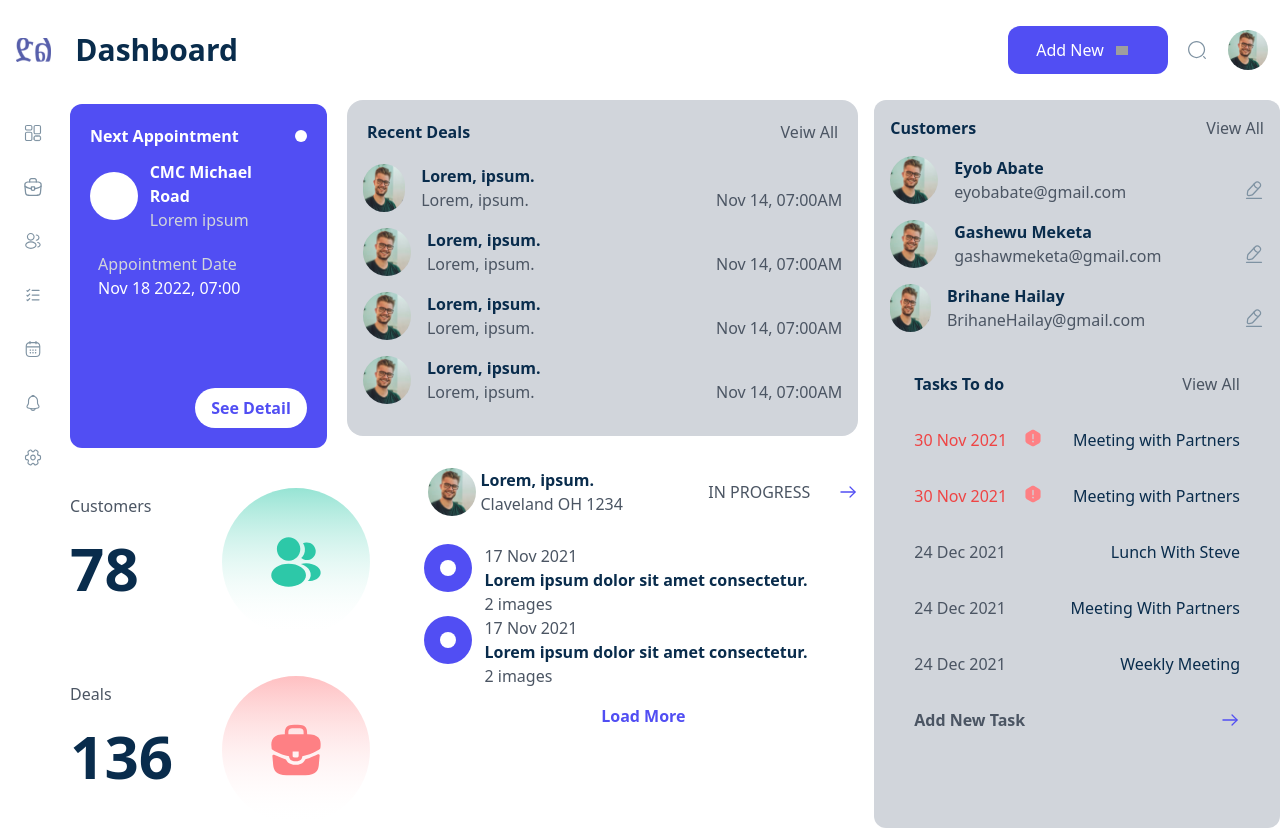
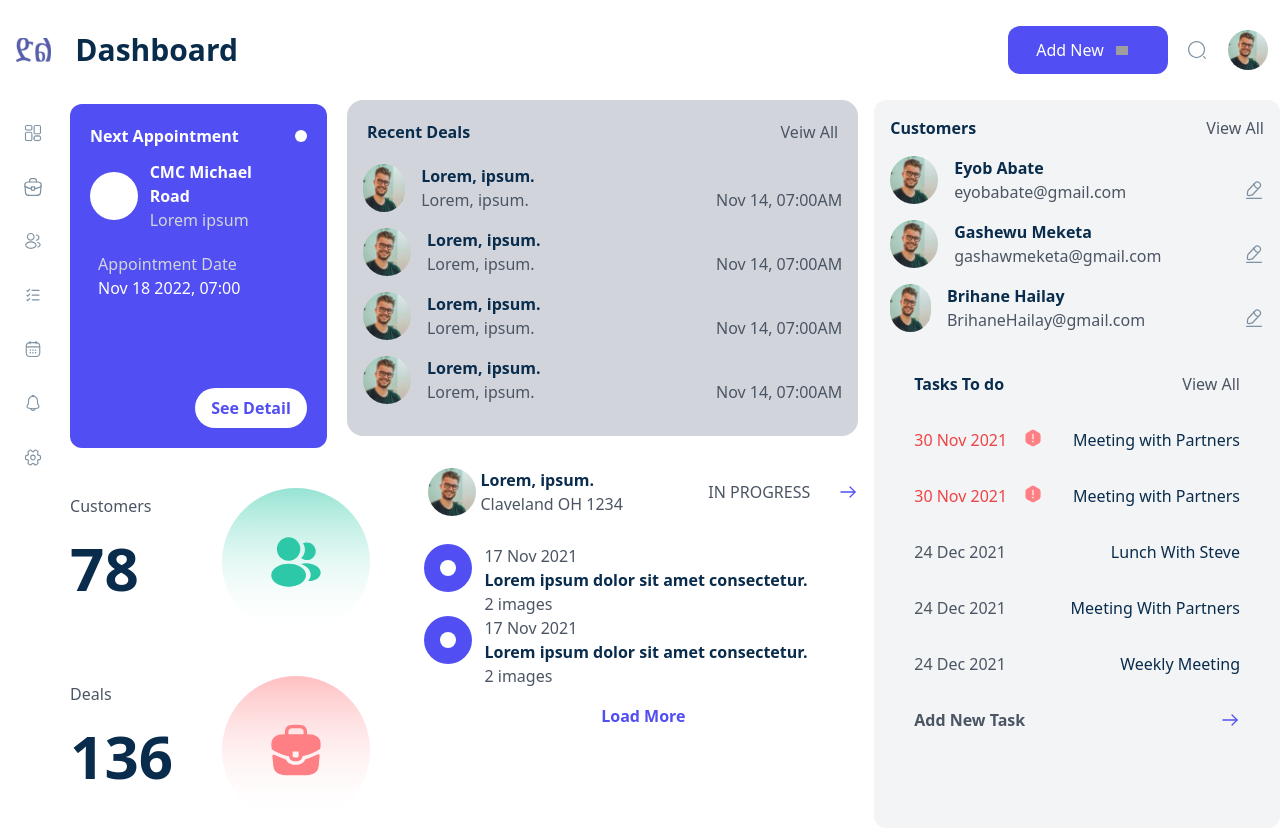
Before and after one commit to biyacraft/Deals, a React (Vite) app: page / in a window 1280 px wide. Built offline with nearby package versions, Linux system fonts and the light colour scheme; grey boxes are pictures that could not be loaded.

Commit message:
Update Dash-Cards.jsx

```diff
--- a/src/components/Dash-Cards.jsx
+++ b/src/components/Dash-Cards.jsx
@@ -9,7 +9,7 @@ const DashCards = () => {
         <div className="w-2/3">
             <DashboardComp />
         </div>
-        <div className="w-1/3 p-4 bg-gray-300 rounded-xl">
+        <div className="w-1/3 p-4 bg-gray-100 rounded-xl">
             <div className="flex justify-between">
                 <h1 className="text-secondary font-bold">Customers</h1>
                 <button className="text-gray-600">View All</button>
```
